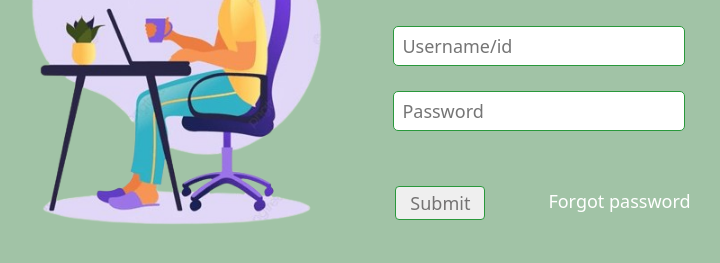
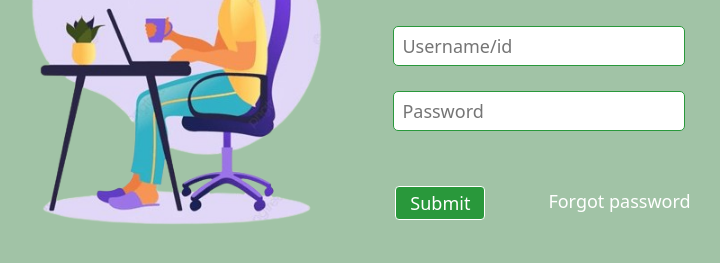
Before and after one commit to RaviPatel94/Attendence-Keeper, a plain HTML site: page Index.html in a window 1280 px wide. In both pictures the pointer is over the button "Submit". Shown: the part 349-612 px from the top of the page, without its empty margins (283-1003 px from the left). Drawn offline with Linux system fonts and the light colour scheme.

Commit message:
Update styles.css

```diff
--- a/styles.css
+++ b/styles.css
@@ -69,11 +69,22 @@ input{
     cursor: pointer;
 }
 
+button:hover{
+    color: #ffffff;
+    background-color:  #29983B;
+    border-color: #ffffff;
+    transition: 0.2s;
+}
+
 .forgot{
     margin-left: 44px;
     padding-top: 3px;
     font-size: 18px;
     cursor: pointer;
+}
+
+.forgot:hover{
+    text-decoration: underline;
 }
 
 @media(max-width:638px ){
```
